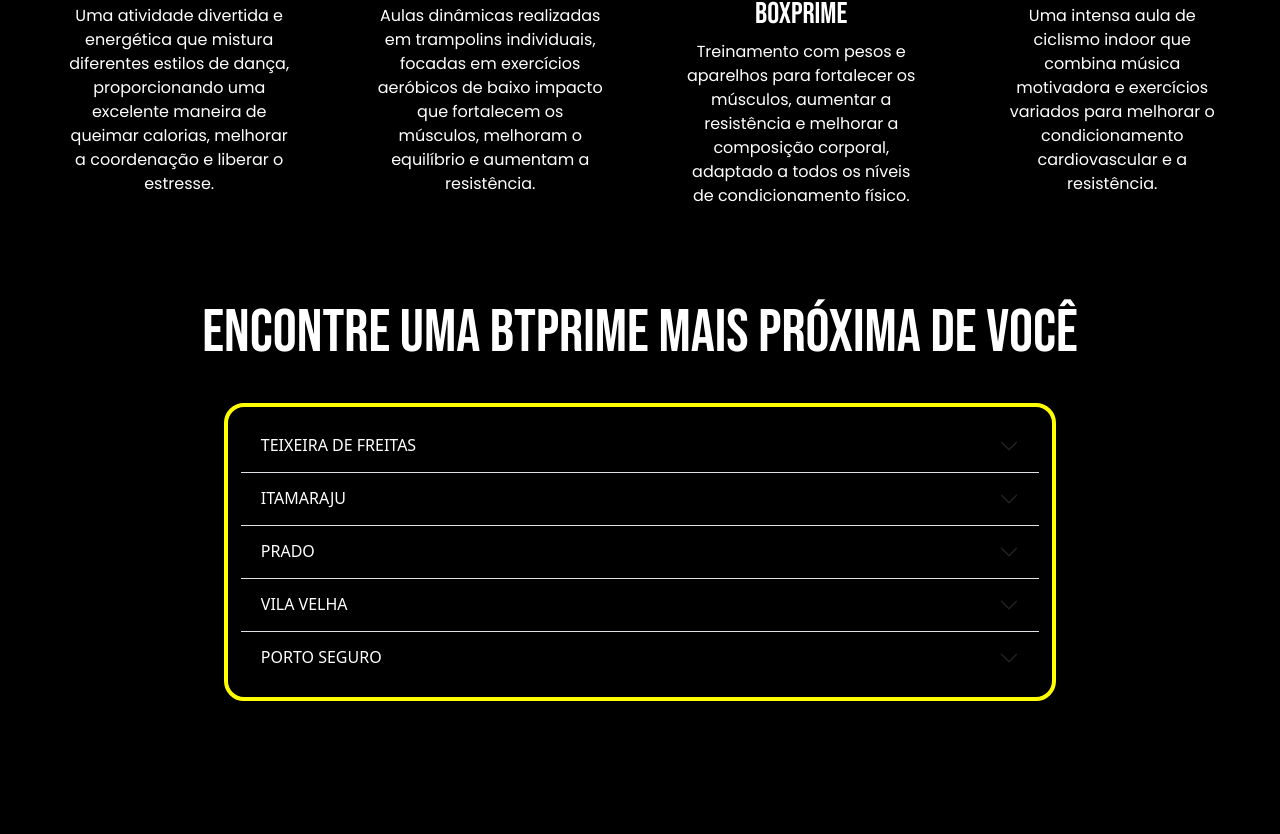
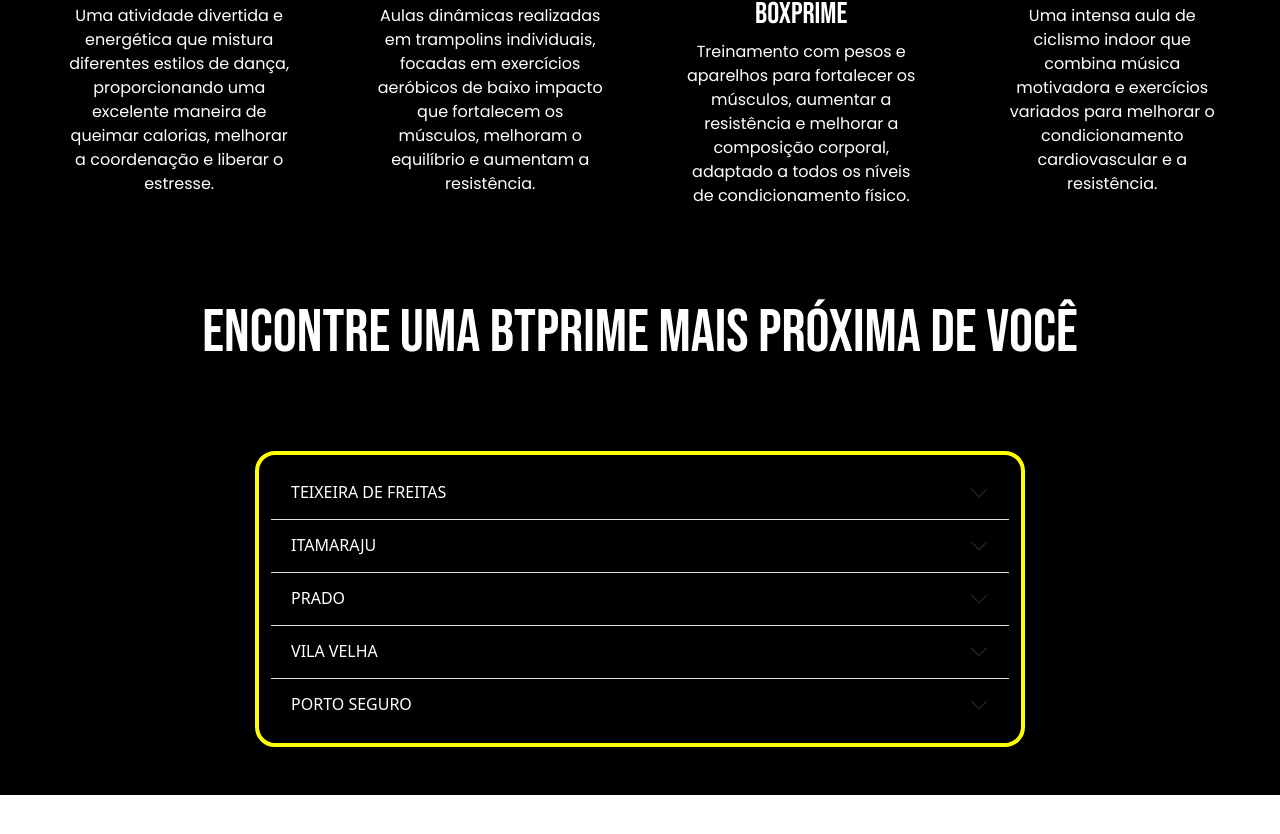
Before and after one commit to andtps/btprime2.0, a plain HTML site: page index.html in a window 1280 px wide. Shown: the part 1828-2662 px from the top of the page. After the commit the page ends 2623 px from the top, so only its background shows below. Drawn offline with nearby package versions, Linux system fonts and the light colour scheme.

Commit message:
Adicionado um padding na branch btprime__filiais__accordion__border

```diff
--- a/css/section_filiais.css
+++ b/css/section_filiais.css
@@ -4,10 +4,6 @@
   color: white;
   font-size: 60px;
   padding: 2%;
-}
-
-#btprime__filiais {
-  height: 570px;
 }
 
 #accordionFlushExample {
--- a/index.html
+++ b/index.html
@@ -123,7 +123,7 @@
       </section>
       <section id="btprime__filiais">
         <h2 class="mt-5">ENCONTRE UMA BTPRIME MAIS PRÓXIMA DE VOCÊ</h2>
-        <div class="btprime__filiais__acordion_border">
+        <div class="btprime__filiais__acordion_border p-5">
           <div class="accordion accordion-flush" id="accordionFlushExample">
             <div class="accordion-item">
               <h2 class="accordion-header">
```
